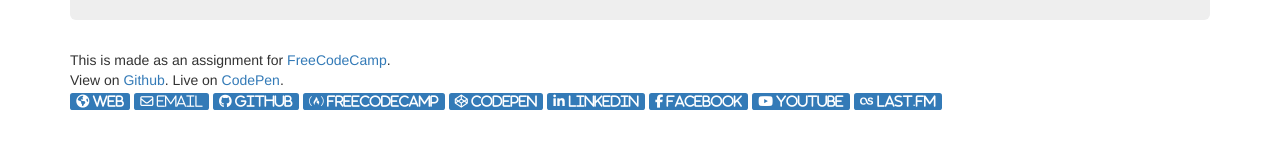
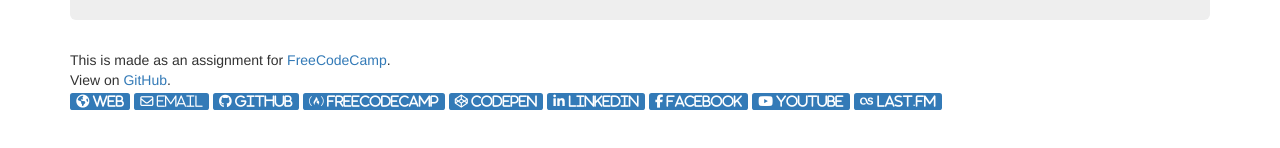
Before and after one commit to leohajder/RandomQuoteMachine, a plain HTML site: page index.html in a window 1280 px wide. Shown: the part 206-354 px from the top of the page. Drawn offline with nearby package versions, Linux system fonts and the light colour scheme; no server answers.

```diff
--- a/index.html
+++ b/index.html
@@ -16,10 +16,7 @@
             <a id="tweetOut" target="_blank" class="btn btn-primary btn-md"><i class="fa fa-twitter"> Tweet Out</i></a>
         </div>
         <div>This is made as an assignment for <a href="https://www.freecodecamp.com/" target="_blank">FreeCodeCamp</a>.</div>
-        <div>
-            View on <a href="https://github.com/leohajder/quote" target="_blank">Github</a>.
-            Live on <a href="https://codepen.io/leohajder/full/vXNQgx/" target="_blank">CodePen</a>.
-        </div>
+        <div>View on <a href="https://github.com/leohajder/quote" target="_blank">GitHub</a>.</div>
         <div>
             <a href="https://leohajder.github.io" target="_blank"><span class="label label-primary"><i class="fa fa-globe fa-lg" aria-hidden="true"><span class="hidden-xs"> web</span></i></span></a>
             <a href="mailto:leohajder@gmail.com" target="_blank"><span class="label label-primary"><i class="fa fa-envelope-o fa-lg" aria-hidden="true"><span class="hidden-xs"> email</span></i></span></a>
```
Also changed, not shown: 1 other file.
